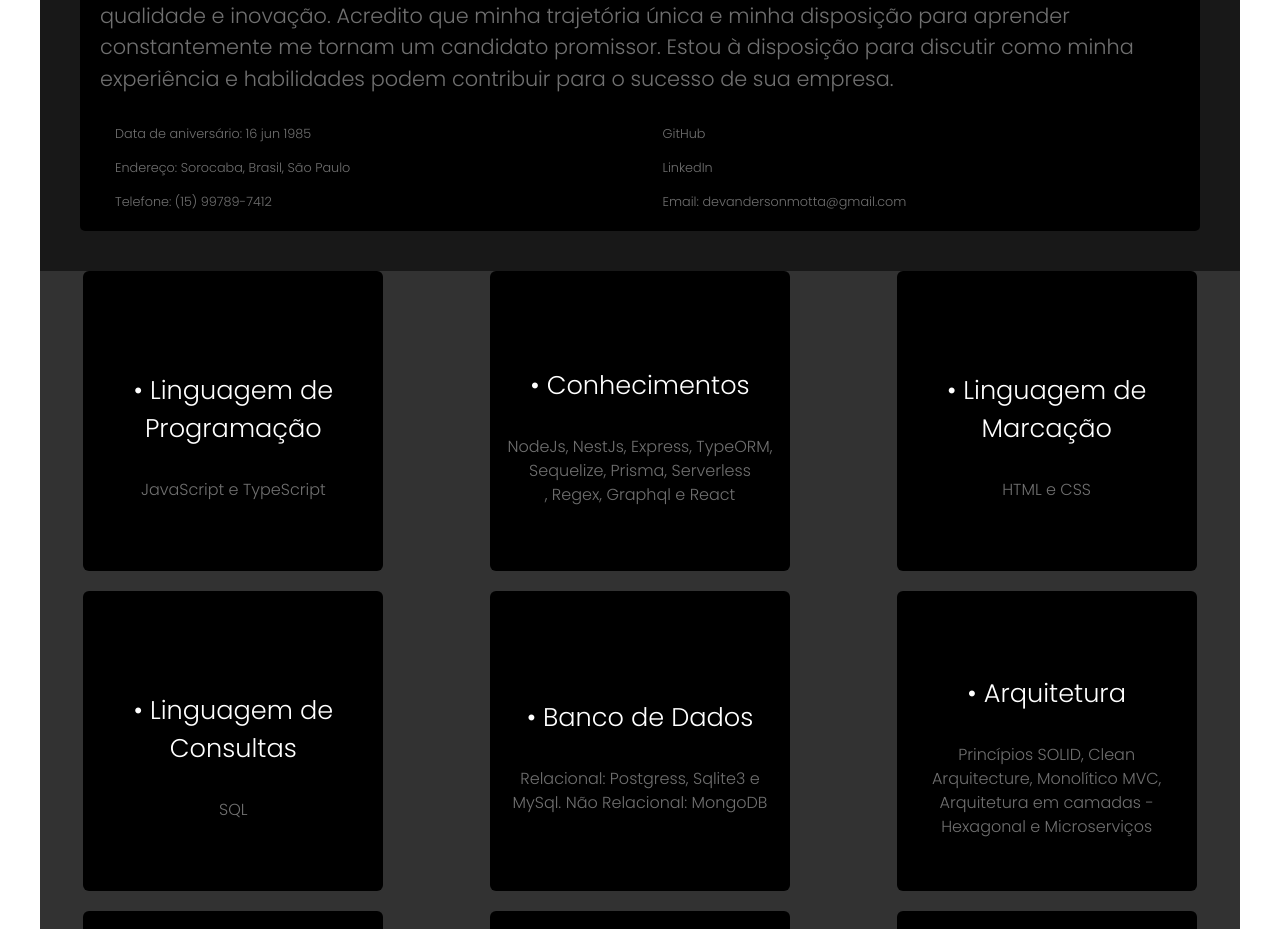
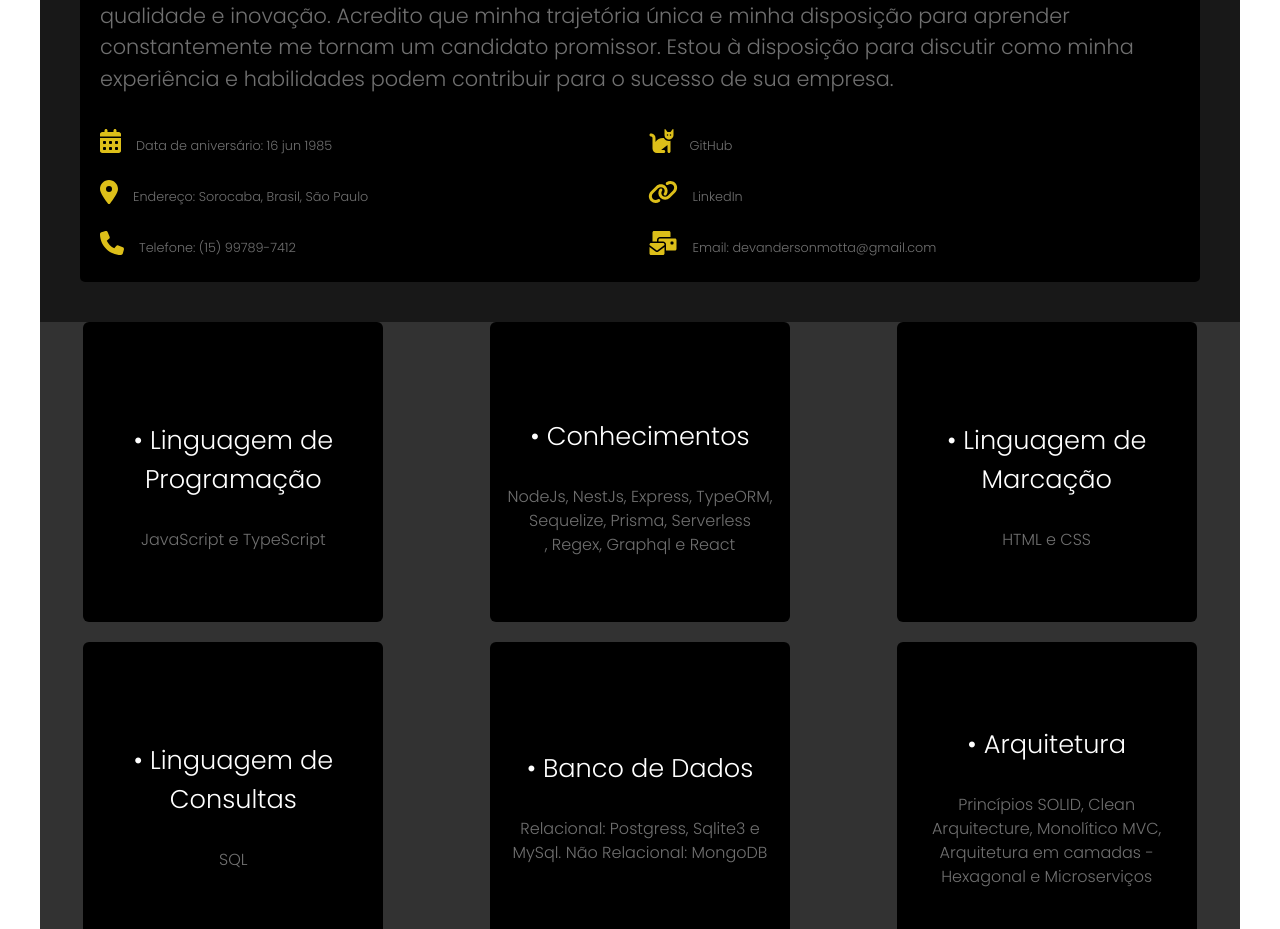
Before and after one commit to 1andersonmotta/reactNext, a Next.js app: page / in a window 1280 px wide. Shown: the part 1308-2237 px from the top of the page. Built offline with nearby package versions, Linux system fonts and the light colour scheme.

Commit message:
fix adjust in icon import

```diff
--- a/src/components/main.jsx
+++ b/src/components/main.jsx
@@ -1,4 +1,11 @@
 import React from 'react';
+import { library } from '@fortawesome/fontawesome-svg-core';
+import { faBook, faCalendarDays, faCat, faCircle, faHandshakeSimple, faLink, faLocationDot, faMailBulk, faPhone } from '@fortawesome/free-solid-svg-icons';
+// import { faGithub } from '@fortawesome/free-brands-svg-icons';
+import { FontAwesomeIcon } from '@fortawesome/react-fontawesome';
+
+// Adicione os ícones à biblioteca
+library.add(faCalendarDays, faLocationDot, faLink, faCat, faPhone, faMailBulk);
 
 const Main = () => {
 
@@ -38,19 +45,19 @@ const Main = () => {
                         </p>
                     </div>
                     <div className="sobre_info">
-                        <p><i className="fa-solid fa-calendar-days"></i>Data de aniversário: 16 jun 1985</p>
-                        <p><i className="fa-brands fa-github-alt"></i><a style={{ color: '#707070' }}
+                        <p><i><FontAwesomeIcon icon={faCalendarDays} /></i>Data de aniversário: 16 jun 1985</p>
+                        <p><i ><FontAwesomeIcon icon={faCat} /></i><a style={{ color: '#707070' }}
                             href="https://github.com/1andersonmotta" target="_blank" rel="noopener noreferrer">GitHub</a>
                         </p>
-                        <p><i className="fa-solid fa-location-dot"></i>Endereço: Sorocaba, Brasil, São Paulo</p>
-                        <p><i className="fa-brands fa-linkedin-in"></i><a style={{ color: '#707070' }}
+                        <p><i><FontAwesomeIcon icon={faLocationDot} /></i>Endereço: Sorocaba, Brasil, São Paulo</p>
+                        <p><i><FontAwesomeIcon icon={faLink} /></i><a style={{ color: '#707070' }}
                             href="https://www.linkedin.com/in/anderson-motta-96b138235/" target="_blank" rel="noopener noreferrer">LinkedIn</a>
                         </p>
-                        <p><i className="fa-brands fa-whatsapp"></i>
+                        <p><i><FontAwesomeIcon icon={faPhone} /></i>
                             <a style={{ color: '#707070' }} href="https://wa.me/5515997504755" target="_blank" rel="noopener noreferrer">Telefone: (15) 99789-7412</a>
                         </p>
                         <p>
-                            <i className="fa-solid fa-envelope"></i>Email: devandersonmotta@gmail.com
+                            <i><FontAwesomeIcon icon={faMailBulk} /></i>Email: devandersonmotta@gmail.com
                         </p>
                     </div>
                 </div>
```
